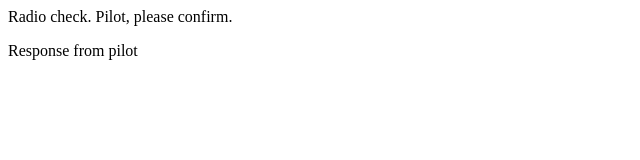
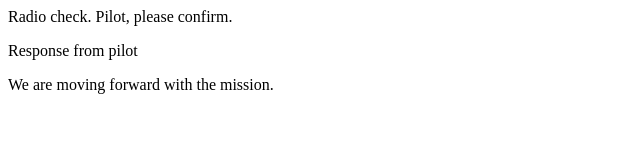
Before and after one commit to crawfocl7/communication-log, a plain HTML site: page index.html in a window 1280 px wide. Shown: the whole page, without its empty margins (0-640 px from the left). Drawn offline with Linux system fonts and the light colour scheme.

Commit message:
-m Entered third line of code.

```diff
--- a/index.html
+++ b/index.html
@@ -2,5 +2,6 @@
 <body>
    <p>Radio check. Pilot, please confirm.</p>
    <p>Response from pilot </p>
+   <p>We are moving forward with the mission. </p>
 </body>
 </html>
```
